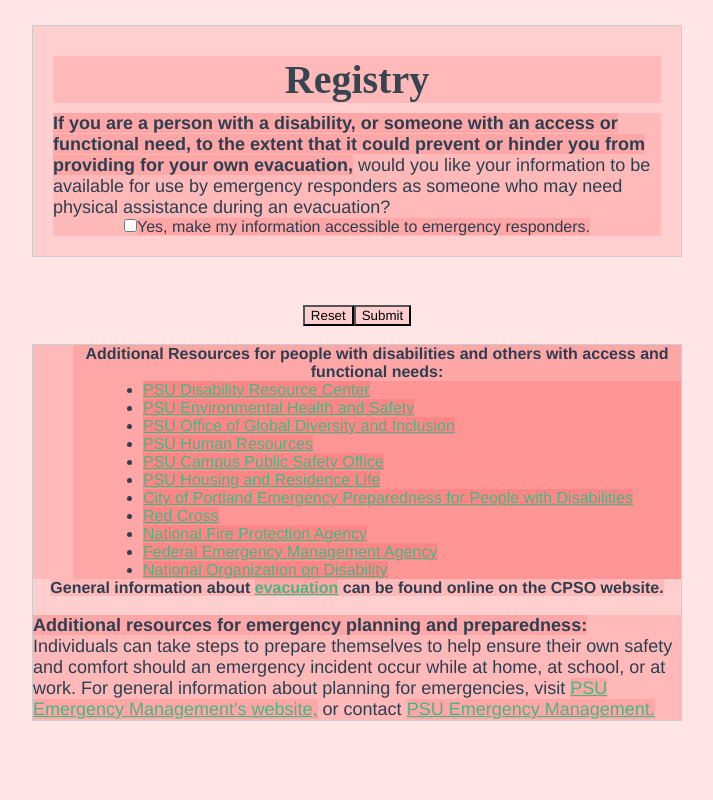
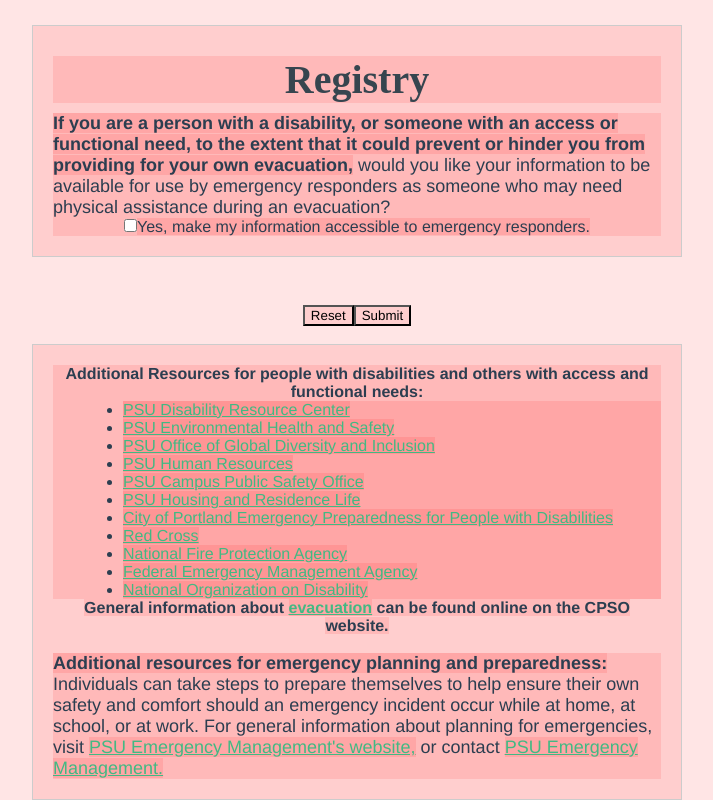
Before and after one commit to psu-oit-capstone/emp-front-end, a Vue app: page /emergency-information in a window 1280 px wide. Shown: the part 1510-2310 px from the top of the page, without its empty margins (283-996 px from the left). Before the commit the page ends 2231 px from the top, so only its background shows below. Built offline with nearby package versions, Linux system fonts and the light colour scheme.

Commit message:
Simplified list and sublist css. Alter page's list structure.

```diff
--- a/src/components/EvacAssist.vue
+++ b/src/components/EvacAssist.vue
@@ -74,7 +74,7 @@
         </p> <!-- Parser is glitchy and this might wrongly throw an error -->
         </div><br>
 
-        <div  class="boxed" id="registry-field">
+        <div  class="text-box boxed">
         <h3>Registry</h3>
         <p>
            <b>If you are a person with a disability, or someone with an access or functional need, to the extent that it
@@ -91,9 +91,8 @@
         <button type="button" v-on:click="reset()">Reset</button>
         <button type="button" v-on:click="submit()">Submit</button><br><br>
 
-        <div  class="boxed" id="helpful_links">
-            <ul class="c">
-                <li>Additional Resources for people with disabilities and others with access and functional needs:</li>
+        <div  class="text-box boxed">
+          <h4>Additional Resources for people with disabilities and others with access and functional needs:</h4>
           <ul class="d">
             <li><a href="https://www.pdx.edu/drc/" target="_blank" rel="noopener noreferrer">PSU Disability Resource Center</a></li>
             <li><a href="https://www.pdx.edu/environmental-health-safety/emergency-planning-for-people-needing-assistance" target="_blank" rel="noopener noreferrer">PSU Environmental Health and Safety</a></li>
@@ -106,7 +105,6 @@
             <li><a href="https://www.nfpa.org/public-education/by-topic/people-at-risk/people-with-disabilities" target="_blank" rel="noopener noreferrer">National Fire Protection Agency</a></li>
             <li><a href="https://www.ready.gov/individuals-access-functional-needs" target="_blank" rel="noopener noreferrer">Federal Emergency Management Agency</a></li>
             <li><a href="https://www.nod.org/" target="_blank" rel="noopener noreferrer">National Organization on Disability</a></li>
-                </ul>
           </ul>
 
             <b>
@@ -130,25 +128,18 @@
 <script>
     export default {
         name: 'EvacAssist',
-        //This runs on instance creation
         data: function() { return {
-            //Hold data for input fields here like this if it needs to be mutated
-            about_registry_text1: {type: String},
               regbox: {type: Boolean, default: false},
             }
         },
-        //This initializes the above declarations
         created: function() {
             this.regbox = false
         },
-        //This is for button clicks
         methods: {
             submit() {
-                //replace with functionality
                 console.log("data submitted: User registration value is ", this.regbox); // eslint-disable-line no-console
             },
             reset() {
-                //replace with functionality
                 this.regbox = false;
                 console.log("data reset: registration flag is ", this.regbox); // eslint-disable-line no-console
             }
@@ -173,22 +164,10 @@
         font-size: 18px;
     }
 
-    ul {
-      list-style-type: none;
-      font-weight: bold;
-    }
 
-    ul > ul {
-      list-style-type: disc;
-      font-weight: bold;
-    }
-    ul > ul > ul {
-      list-style-type: disc;
-      font-weight: normal;
-    }
 
     ul.d { /*unordered list*/
-        list-style-type: disc; /*what are the bullets? Here they are filled circles*/
+        list-style-type: disc;
         font-weight: normal;
         text-align: left;
         padding-left: 70px;
@@ -209,9 +188,4 @@
         margin-bottom: 30px;
         padding: 20px;
     }
-
-    #helpful-links{
-        margin: auto;
-        padding: 20px;
-    }
 </style>
--- a/src/styles/styles.css
+++ b/src/styles/styles.css
@@ -71,6 +71,22 @@
   padding: 20px;
 }
 
+/* List & Sublist CSS */
+ul {
+  list-style-type: none;
+  font-weight: bold;
+}
+
+ul > ul {
+  list-style-type: disc;
+  font-weight: bold;
+}
+
+ul > ul > ul {
+  list-style-type: disc;
+  font-weight: normal;
+}
+
 .boxed {
   border: 1px solid #CCCCCC;
 }
```
Lines whose indentation alone changed are shown as unchanged.
